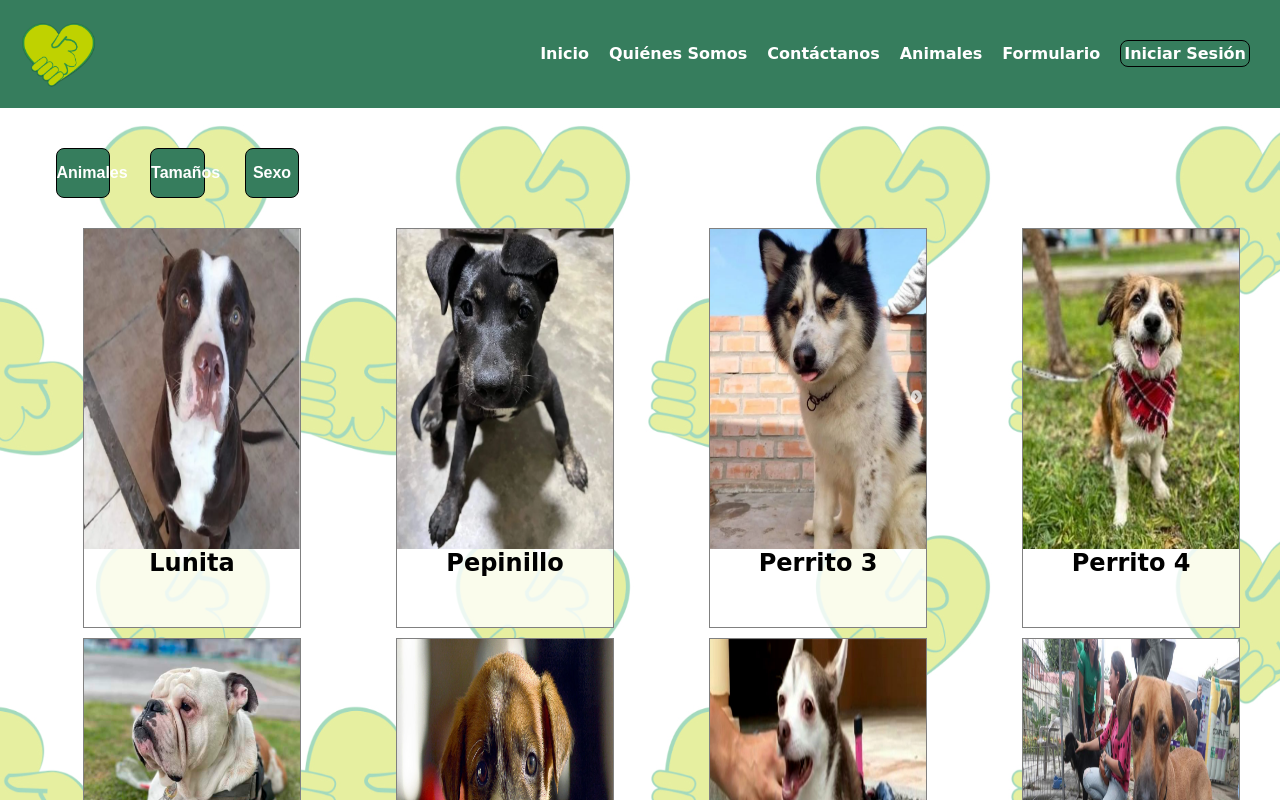
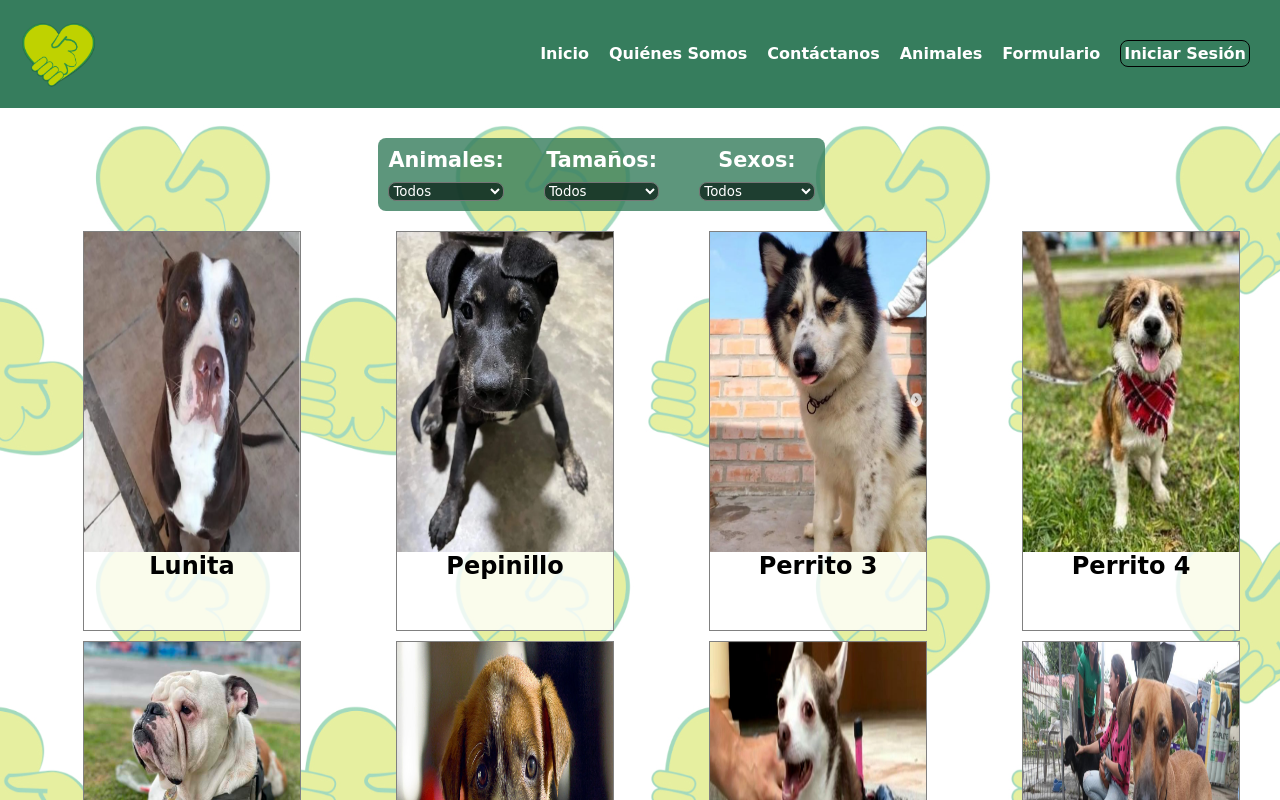
Before and after one commit to maguevara10/Patita_Amiga_Client_Server, a React (Create React App) app in the folder client/: page /Animales in a window 1280 px wide. Shown: the top 800 px of the page. Built offline with nearby package versions, Linux system fonts and the light colour scheme.

Commit message:
Actualización Botones Animales
Se arregló la manera en la que se desplegaban los botones de la página de animales, todavía no se agrega funcionalidad.

```diff
--- a/client/src/pages/animales.js
+++ b/client/src/pages/animales.js
@@ -4,10 +4,26 @@ function Animales() {
 
     return (
         <div class="infoPerros gridCentrado">
-            <div class="botones gridCentrado grid3Columnas">
-                <button class="boton">Animales</button>
-                <button class="boton">Tamaños</button>
-                <button class="boton">Sexo</button>
+            <div class="botones">
+                <h5>Animales:</h5>
+                <h5>Tamaños:</h5>
+                <h5>Sexos:</h5>
+                <select name="animales">
+                    <option value="Todos">Todos</option>
+                    <option value="Perros">Perros</option>
+                    <option value="Gatos">Gatos</option>
+                </select>
+                <select name="tamanios">
+                    <option value="Todos">Todos</option>
+                    <option value="Grandes">Grandes</option>
+                    <option value="Medianos">Medianos</option>
+                    <option value="Pequeños">Pequeños</option>
+                </select>
+                <select name="sexo">
+                    <option value="Todos">Todos</option>
+                    <option value="M">Masculino</option>
+                    <option value="F">Femenino</option>
+                </select>
             </div>
 
             <div class="gridCentrado grid4Columnas">
--- a/client/src/pages/quienesSomos.js
+++ b/client/src/pages/quienesSomos.js
@@ -137,6 +137,7 @@ function QuienesSomos() {
                     </div>
                     <div>
                         <h2 class="font-weight-bold">Johan Godoy</h2>
+                        <h2 class="font-weight-bold">Soporte Técnico</h2>
                     </div>
                 </div>
 
@@ -154,6 +155,7 @@ function QuienesSomos() {
                     </div>
                     <div>
                         <h2 class="font-weight-bold">David Guarderas</h2>
+                        <h2 class="font-weight-bold">Desarrollador Front-End</h2>
                     </div>
                 </div>
 
@@ -164,12 +166,13 @@ function QuienesSomos() {
                         <div class="overlay">
                             <p class="elTexto">
                                 Mi nombre es Mathias Guevara. Soy el líder del grupo de desarrolladores de Patita Amiga. Apoyado por el
-                                departamento de diseño, me desenvuelvo en el desarrollo de interfaces de nuestro sitio.
+                                departamento de diseño, me desenvuelvo en el desarrollo back-end.
                             </p>
                         </div>
                     </div>
                     <div>
                         <h2 class="font-weight-bold">Mathias Guevara</h2>
+                        <h2 class="font-weight-bold">Líder del Equipo</h2>
                     </div>
                 </div>
 
@@ -187,6 +190,7 @@ function QuienesSomos() {
                     </div>
                     <div>
                         <h2 class="font-weight-bold">Jhon Munarco</h2>
+                        <h2 class="font-weight-bold">Desarrollador Back-End</h2>
                     </div>
                 </div>
 
@@ -204,6 +208,7 @@ function QuienesSomos() {
                     </div>
                     <div>
                         <h2 class="font-weight-bold">Shared Tinoco</h2>
+                        <h2 class="font-weight-bold">CEO de Patita Amiga</h2>
                     </div>
                 </div>
             </section>
--- a/client/src/styles/App.css
+++ b/client/src/styles/App.css
@@ -500,3 +500,24 @@ footer p {
     width: 100%;
   }
 }
+.botones{
+  background: rgba(53,124,92,0.8);
+  display: grid;
+  place-content: center;
+  column-gap: 40px;
+  row-gap: 10px;
+  padding: 10px;
+  text-align: center;
+  grid-template-columns: repeat(3,1fr);
+  border-radius: 8px;
+  color: white;
+  font-size: 25px;
+  text-decoration: none;
+  font-weight: bold;
+}
+.botones select{
+  color: white;
+  font-family: "Comic Sans MS", "Comic Sans", cursive;
+  background: rgba(14, 40, 29, 0.8);
+  border-radius: 8px;
+}
```
